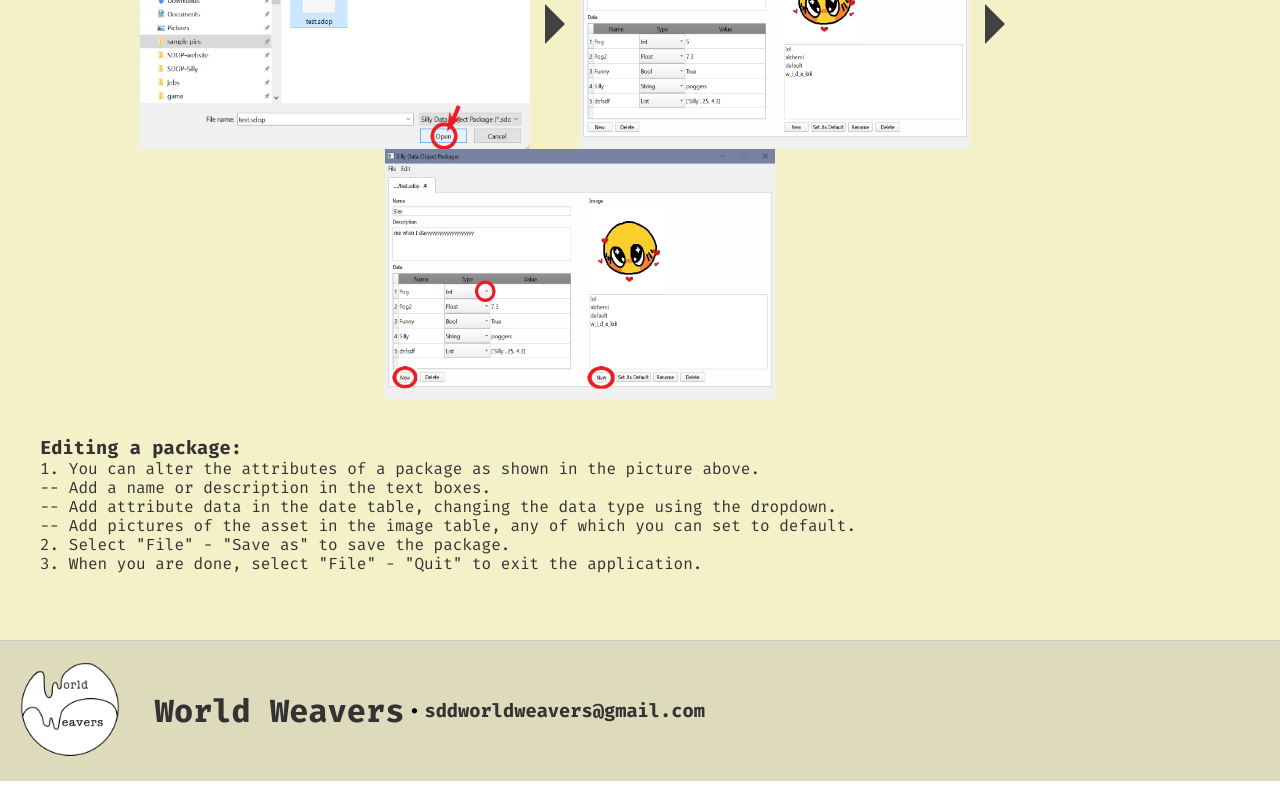
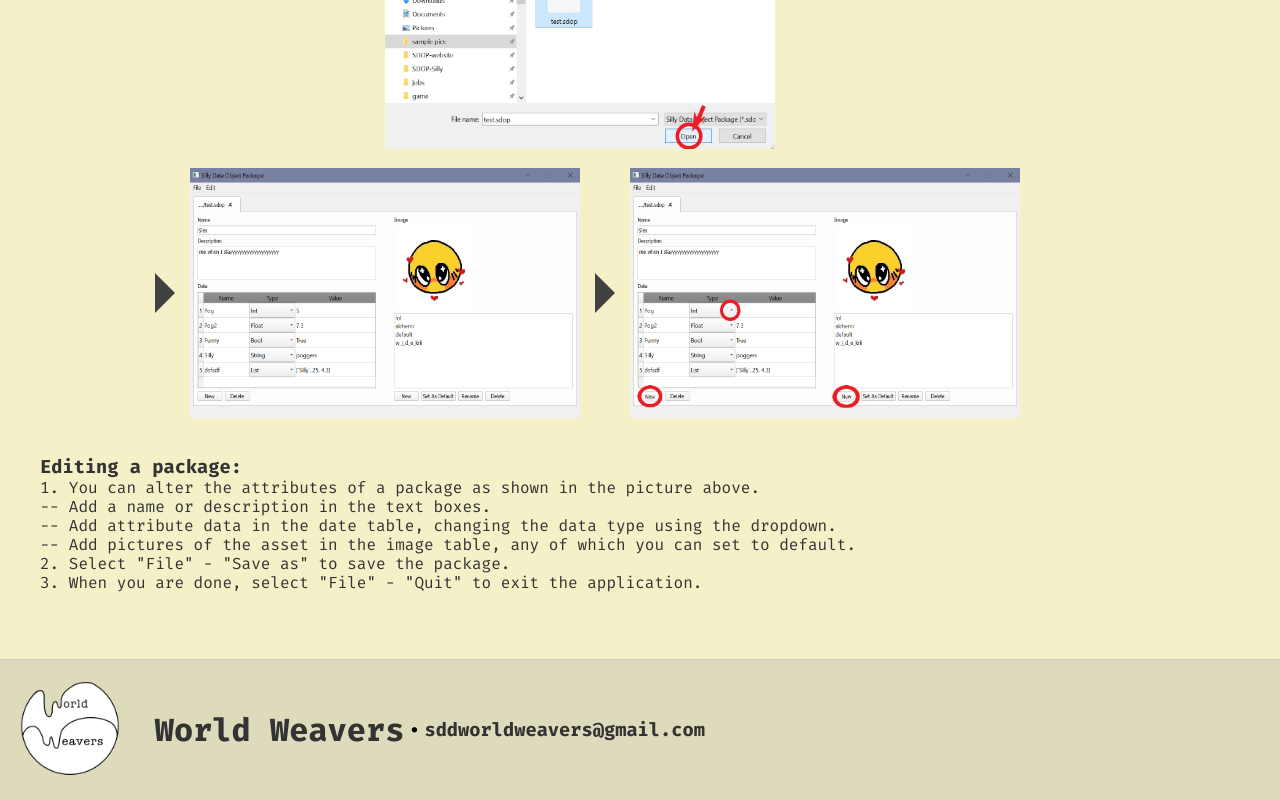
Before and after one commit to dliang3/SDOP-website, a React (Create React App) app: page /Guide in a window 1280 px wide. Shown: the part 1483-2283 px from the top of the page. Built offline with nearby package versions, Linux system fonts and the light colour scheme.

Commit message:
Finishing adding guide pictures

```diff
--- a/src/pages/Guide/Guide.js
+++ b/src/pages/Guide/Guide.js
@@ -58,6 +58,11 @@ const Guide = () => {
           <img src={require("../../images/guide/select_open.PNG")} alt="select open" onClick={() => handleImageClick(require("../../images/guide/select_open.PNG"))} />
           <div className="arrow" />
           <img src={require("../../images/guide/open_file.PNG")} alt="open file" onClick={() => handleImageClick(require("../../images/guide/open_file.PNG"))} />
+          </div>
+
+          <br></br>
+
+          <div className="imageLayout">
           <div className="arrow" />
           <img src={require("../../images/guide/opened_file.PNG")} alt="opened file" onClick={() => handleImageClick(require("../../images/guide/opened_file.PNG"))} />
           <div className="arrow" />
```
